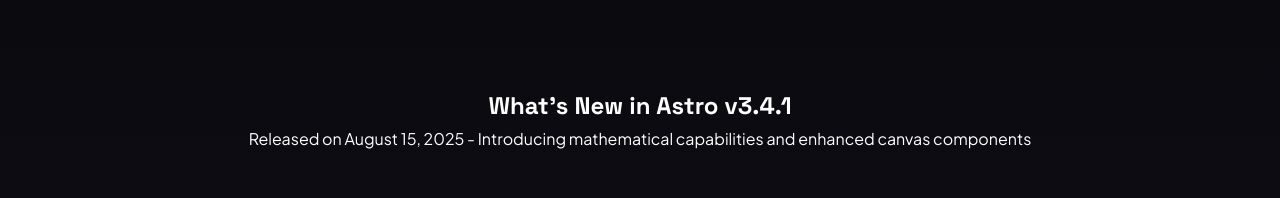
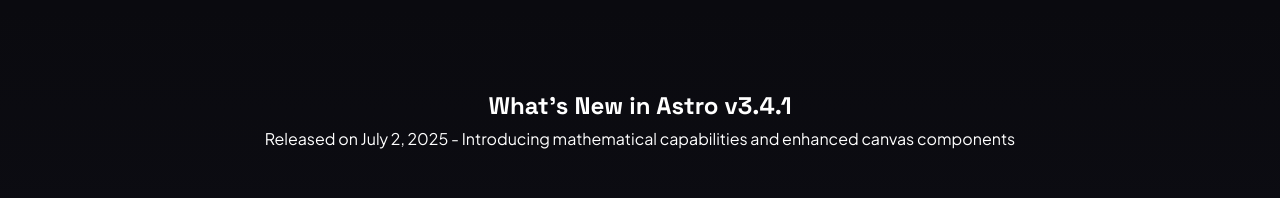
Before and after one commit to xxavvTechnologies/novasuite, a website: page astro.html in a window 1280 px wide. Shown: the part 1600-1798 px from the top of the page. Drawn offline with Linux system fonts and the light colour scheme.

Commit message:
update content on astro page

```diff
--- a/astro.html
+++ b/astro.html
@@ -146,7 +146,7 @@
             <div class="whats-new-container">
                 <div class="whats-new-header">
                     <h2>What's New in Astro v3.4.1</h2>
-                    <p>Released on August 15, 2025 - Introducing mathematical capabilities and enhanced canvas components</p>
+                    <p>Released on July 2, 2025 - Introducing mathematical capabilities and enhanced canvas components</p>
                 </div>
 
                 <div class="whats-new-grid">
```
